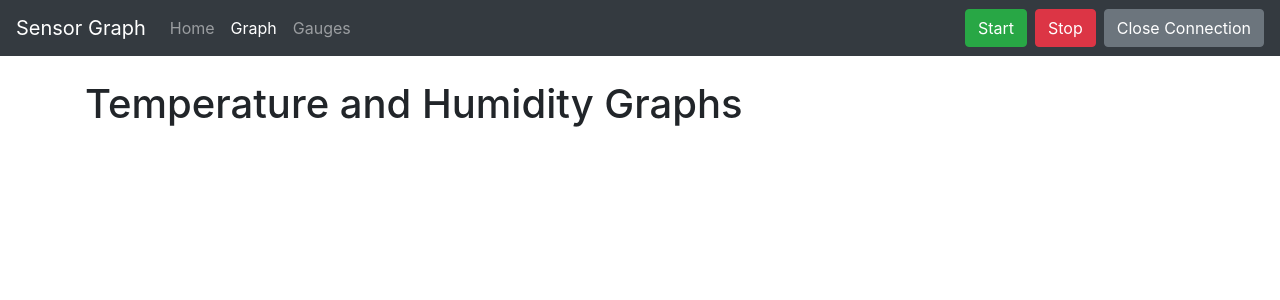
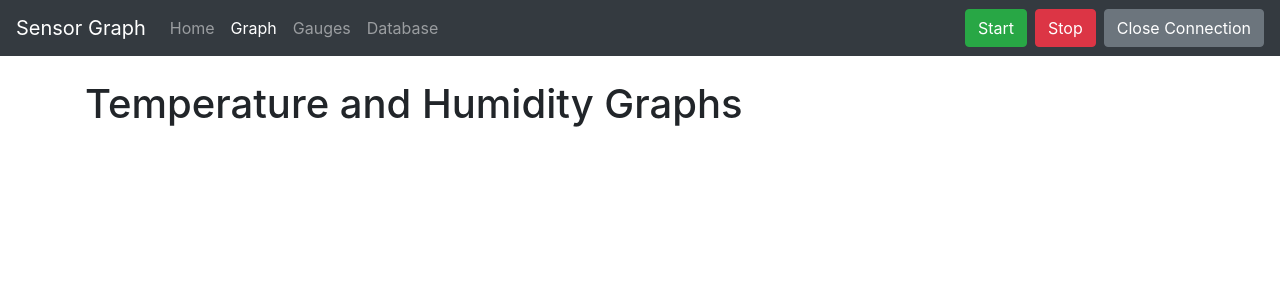
Before and after one commit to alexanderzichacek/poit_final, a Flask app: page /graph in a window 1280 px wide. Shown: the top 300 px of the page. Run offline with Flask 3, Linux system fonts and the light colour scheme; some libraries are stand-ins or nearby versions.

Commit message:
add links into navbar

```diff
--- a/templates/gauge.html
+++ b/templates/gauge.html
@@ -37,6 +37,10 @@
         <li class="nav-item active">
           <a class="nav-link"
             href="/gauge">Gauges <span class="sr-only">(current)</span></a>
+        </li>
+        <li class="nav-item">
+          <a class="nav-link"
+            href="/database">Database</a>
         </li>
       </ul>
       <button id="startButton"
--- a/templates/graph.html
+++ b/templates/graph.html
@@ -37,6 +37,10 @@
         <li class="nav-item">
           <a class="nav-link"
             href="/gauge">Gauges</a>
+        </li>
+        <li class="nav-item">
+          <a class="nav-link"
+            href="/database">Database</a>
         </li>
       </ul>
       <button id="startButton"
--- a/templates/numeric.html
+++ b/templates/numeric.html
@@ -34,6 +34,10 @@
         <li class="nav-item">
           <a class="nav-link"
             href="/gauge">Gauges</a>
+        </li>
+        <li class="nav-item">
+          <a class="nav-link"
+            href="/database">Database</a>
         </li>
       </ul>
       <button id="startButton"
```
